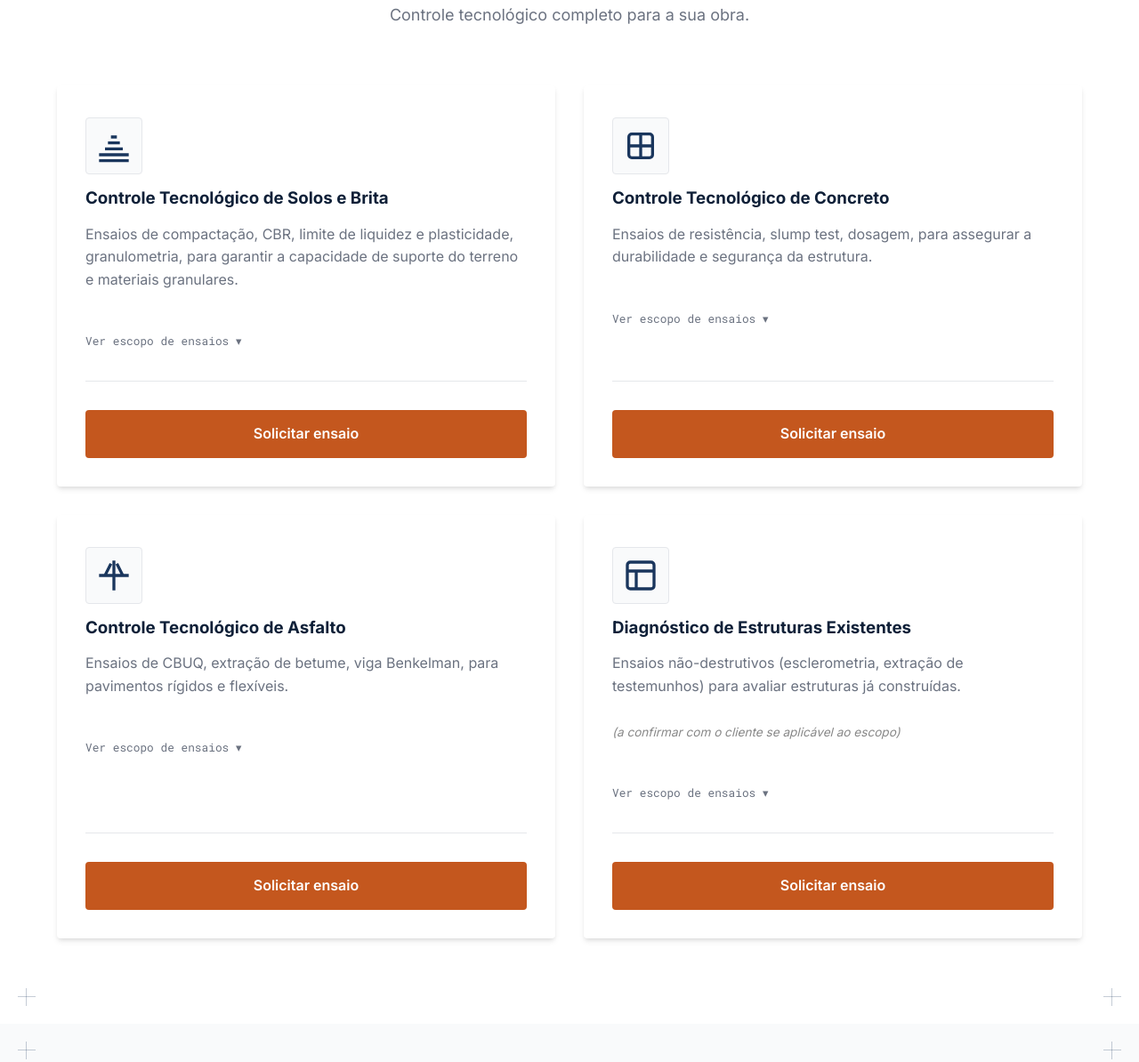
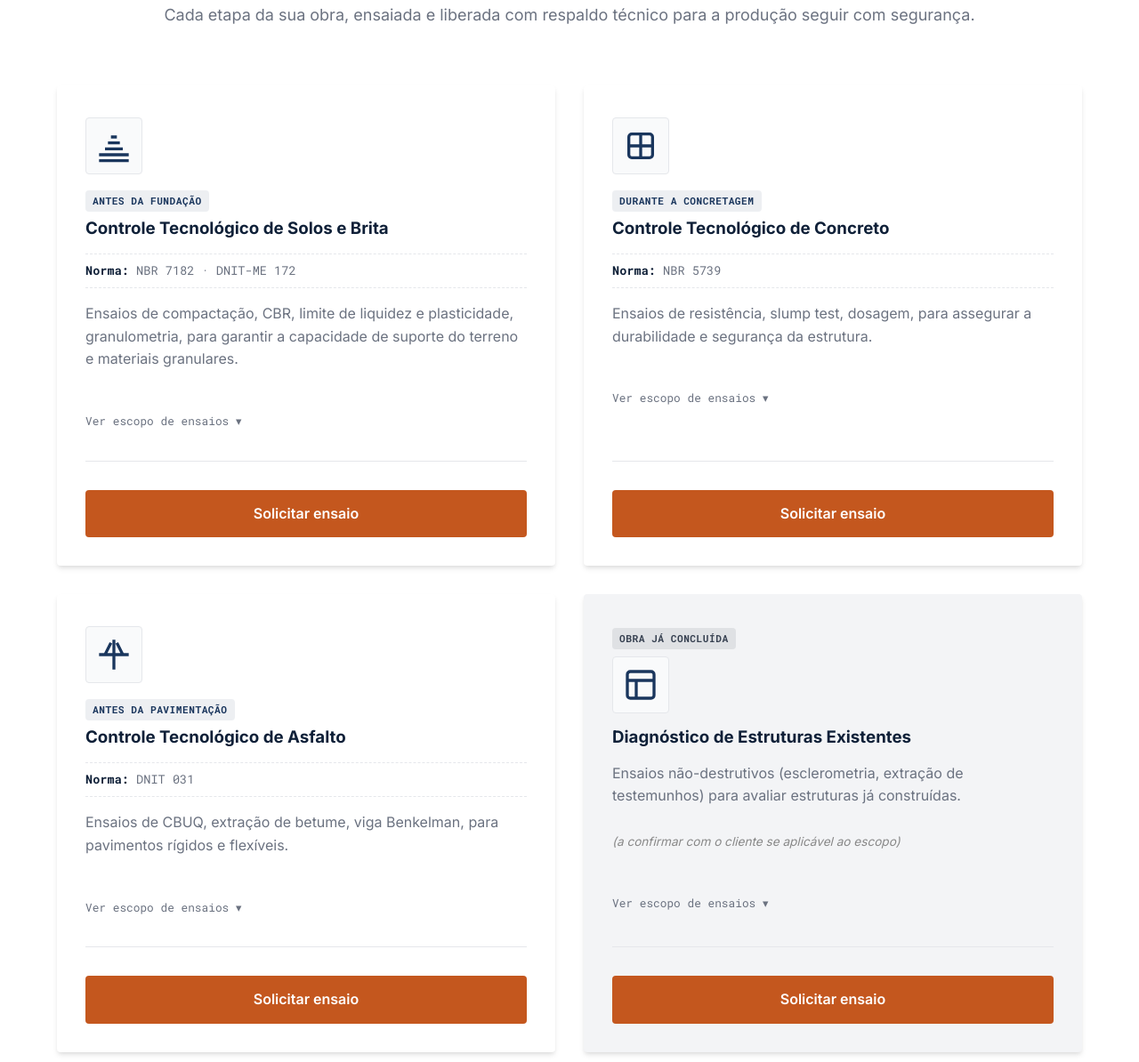
Before and after one commit to ironiaproject-a11y/-laboratorio, a plain HTML site: page index.html in a window 1280 px wide. Shown: the part 1518-2712 px from the top of the page at 89% size. Drawn offline with Linux system fonts and the light colour scheme.

Commit message:
Refine services section: add tags, norms and special card

```diff
--- a/index.html
+++ b/index.html
@@ -132,7 +132,7 @@
             <div class="container">
                 <div class="section-header">
                     <h2>Nossos Serviços</h2>
-                    <p>Controle tecnológico completo para a sua obra.</p>
+                    <p>Cada etapa da sua obra, ensaiada e liberada com respaldo técnico para a produção seguir com segurança.</p>
                 </div>
                 <div class="services-grid">
                     <!-- Solos -->
@@ -141,7 +141,11 @@
                             <div class="service-icon">
                                 <svg width="40" height="40" viewBox="0 0 24 24" fill="none" stroke="currentColor" stroke-width="2"><path d="M2 22h20M2 18h20M6 14h12M8 10h8M10 6h4"/></svg>
                             </div>
+                            <div class="card-tags">
+                                <span class="tag-etapa">Antes da fundação</span>
+                            </div>
                             <h3>Controle Tecnológico de Solos e Brita</h3>
+                            <div class="service-tech-info"><strong>Norma:</strong> NBR 7182 &middot; DNIT-ME 172</div>
                             <p>Ensaios de compactação, CBR, limite de liquidez e plasticidade, granulometria, para garantir a capacidade de suporte do terreno e materiais granulares.</p>
                             <button class="btn-escopo" aria-expanded="false">Ver escopo de ensaios ▾</button>
                             <div class="escopo-content">
@@ -164,7 +168,11 @@
                             <div class="service-icon">
                                 <svg width="40" height="40" viewBox="0 0 24 24" fill="none" stroke="currentColor" stroke-width="2"><rect x="4" y="4" width="16" height="16" rx="2" ry="2"/><path d="M4 12h16M12 4v16"/></svg>
                             </div>
+                            <div class="card-tags">
+                                <span class="tag-etapa">Durante a concretagem</span>
+                            </div>
                             <h3>Controle Tecnológico de Concreto</h3>
+                            <div class="service-tech-info"><strong>Norma:</strong> NBR 5739</div>
                             <p>Ensaios de resistência, slump test, dosagem, para assegurar a durabilidade e segurança da estrutura.</p>
                             <button class="btn-escopo" aria-expanded="false">Ver escopo de ensaios ▾</button>
                             <div class="escopo-content">
@@ -186,7 +194,11 @@
                             <div class="service-icon">
                                 <svg width="40" height="40" viewBox="0 0 24 24" fill="none" stroke="currentColor" stroke-width="2"><path d="M2 12h20M12 2v20M6 12l4-8M18 12l-4-8"/></svg>
                             </div>
+                            <div class="card-tags">
+                                <span class="tag-etapa">Antes da pavimentação</span>
+                            </div>
                             <h3>Controle Tecnológico de Asfalto</h3>
+                            <div class="service-tech-info"><strong>Norma:</strong> DNIT 031</div>
                             <p>Ensaios de CBUQ, extração de betume, viga Benkelman, para pavimentos rígidos e flexíveis.</p>
                             <button class="btn-escopo" aria-expanded="false">Ver escopo de ensaios ▾</button>
                             <div class="escopo-content">
@@ -203,8 +215,11 @@
                         </div>
                     </div>
                     <!-- 4. Diagnóstico de Estruturas -->
-                    <div class="service-card">
+                    <div class="service-card service-card-special">
                         <div class="service-card-body">
+                            <div class="card-tags">
+                                <span class="tag-concluida">Obra já concluída</span>
+                            </div>
                             <div class="service-icon">
                                 <svg width="40" height="40" viewBox="0 0 24 24" fill="none" stroke="currentColor" stroke-width="2"><rect x="3" y="3" width="18" height="18" rx="2" ry="2"/><path d="M3 9h18M9 21V9"/></svg>
                             </div>
--- a/styles/main.css
+++ b/styles/main.css
@@ -529,6 +529,35 @@ h1, h2, h3, h4 {
 
 .service-card-body {
     flex: 1;
+}
+
+.service-card-special {
+    background-color: #f3f4f6;
+}
+
+.card-tags {
+    margin-bottom: var(--spacing-xs);
+}
+
+.tag-etapa, .tag-concluida {
+    display: inline-block;
+    padding: 3px 8px;
+    border-radius: 4px;
+    font-family: var(--font-mono);
+    font-size: 0.7rem;
+    font-weight: 600;
+    text-transform: uppercase;
+    letter-spacing: 0.5px;
+}
+
+.tag-etapa {
+    background-color: rgba(26, 54, 93, 0.08);
+    color: var(--color-primary);
+}
+
+.tag-concluida {
+    background-color: rgba(107, 114, 128, 0.15);
+    color: var(--color-text);
 }
 
 .service-card-footer {
```
